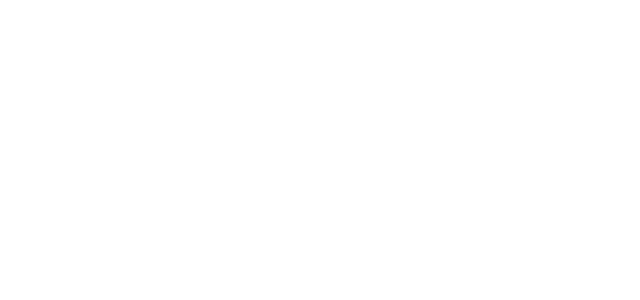
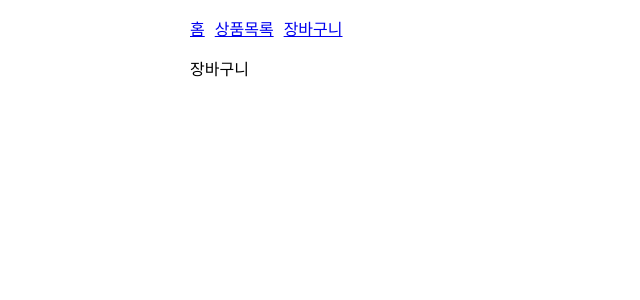
Before and after one commit to hj9118/fullstack_shopingmall, a React (Vite) app: page /cart in a window 1280 px wide. Before the commit this address had no page. Shown: the top 300 px of the page, without its empty margins (0-640 px from the left). Built offline with nearby package versions, Linux system fonts and the light colour scheme.

Commit message:
[Add] GNB(메뉴바) 생성

```diff
--- a/src/app.tsx
+++ b/src/app.tsx
@@ -3,12 +3,14 @@
 import { QueryClientProvider } from 'react-query';
 import { getClient } from './queryClient';
 import { ReactQueryDevtools } from 'react-query/devtools';
+import Gnb from './components/gnb';
 
 const App = () => {
   const el = useRoutes(routes);
   const queryClient = getClient();
   return (
     <QueryClientProvider client={queryClient}>
+      <Gnb />
       {el}
       <ReactQueryDevtools initialIsOpen={false} />
     </QueryClientProvider>
--- /dev/null
+++ b/src/components/gnb.tsx
@@ -0,0 +1,19 @@
+import { Link } from 'react-router-dom';
+
+const Gnb = () => (
+  <nav className='gnb'>
+    <ul>
+      <li>
+        <Link to='/'>홈</Link>
+      </li>
+      <li>
+        <Link to='/products'>상품목록</Link>
+      </li>
+      <li>
+        <Link to='/cart'>장바구니</Link>
+      </li>
+    </ul>
+  </nav>
+);
+
+export default Gnb;
--- /dev/null
+++ b/src/pages/cart/index.tsx
@@ -0,0 +1,3 @@
+const Cart = () => <div>장바구니</div>
+
+export default Cart
--- a/src/routes.tsx
+++ b/src/routes.tsx
@@ -4,6 +4,7 @@
 import Index from './pages/index';
 import ProductList from './pages/products/index';
 import ProductId from './pages/products/[id]';
+import Cart from './pages/cart';
 
 export const routes = [
   {
@@ -13,6 +14,7 @@
       { path: '/', element: <Index />, index: true },
       { path: '/products', element: <ProductList />, Index: true },
       { path: '/products/:id', element: <ProductId /> },
+      { path: '/cart', element: <Cart /> },
     ],
   },
 ];
@@ -21,4 +23,5 @@
   { route: '/' },
   { route: '/product' },
   { route: '/product/:id' },
+  { routes: '/cart' },
 ];
--- a/src/scss/index.scss
+++ b/src/scss/index.scss
@@ -1 +1,22 @@
 @import 'products';
+@import 'cart';
+
+body{
+  margin: 0;
+}
+
+#root {
+  max-width: 900px;
+  margin: 0 auto;
+  padding: 0 10px;
+}
+
+.gnb {
+  ul {
+    padding: 0;
+    list-style: none;
+    display: flex;
+    flex-direction: row;
+    gap: 10px;
+  }
+}
--- a/src/scss/products.scss
+++ b/src/scss/products.scss
@@ -1,4 +1,5 @@
 .products {
+  padding: 0;
   list-style: none;
   display: grid;
   grid-template-columns: repeat(3, 1fr);
```
Also changed, not shown: src/scss/cart.scss (added).
